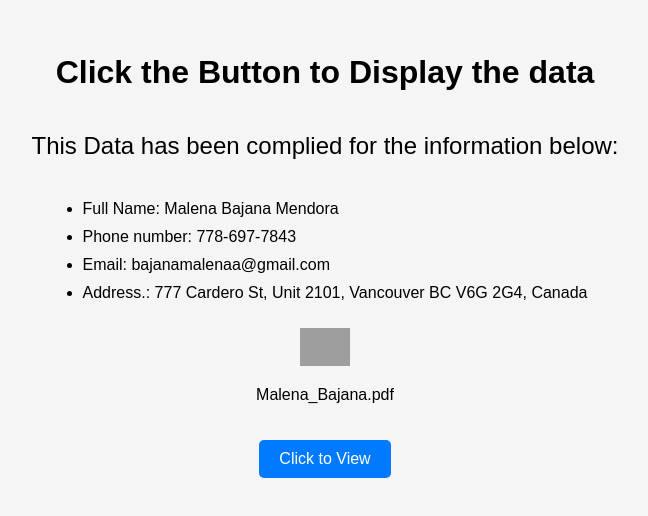
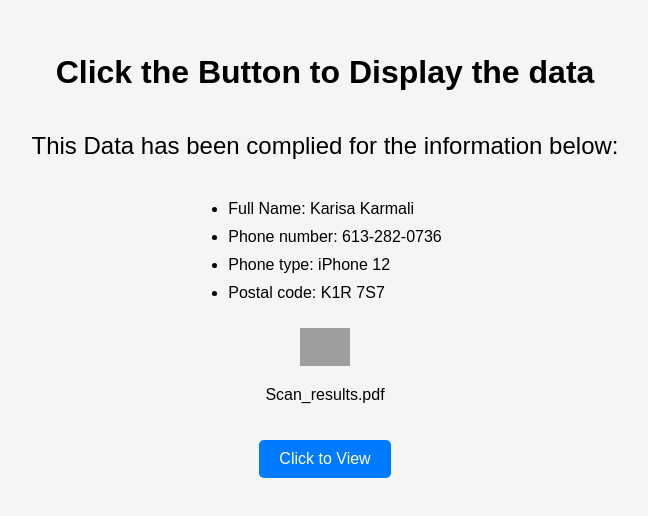
Before and after one commit to cybersam07/Sleekhacks-file, a plain HTML site: page index.html in a window 1280 px wide. Shown: the part 130-646 px from the top of the page, without its empty margins (315-963 px from the left). Drawn offline with Linux system fonts and the light colour scheme; grey boxes are pictures that could not be loaded.

Commit message:
Update index.html

```diff
--- a/index.html
+++ b/index.html
@@ -3,7 +3,7 @@
 <head>
     <meta charset="UTF-8">
     <meta name="viewport" content="width=device-width, initial-scale=1">
-    <title>Person Data File</title>
+    <title>Scan Data File</title>
     <style>
         body {
             font-family: Arial, sans-serif;
@@ -109,14 +109,14 @@
         <h1>Click the Button to Display the data</h1>
         <h2>This Data has been complied for the information below:</h2>
         <ul>
-            <li>Full Name: Malena Bajana Mendora </li>
-            <li>Phone number: 778-697-7843</li>
-            <li>Email: bajanamalenaa@gmail.com</li>
-            <li>Address.: 777 Cardero St, Unit 2101, Vancouver BC V6G 2G4, Canada</li>
+            <li>Full Name: Karisa Karmali </li>
+            <li>Phone number: 613-282-0736</li>
+            <li>Phone type: iPhone 12</li>
+            <li>Postal code: K1R 7S7</li>
         </ul>
         <div style="text-align: center; margin-bottom: 20px;">
             <img src="https://upload.wikimedia.org/wikipedia/commons/9/9a/Logo_Files.svg" alt="File Icon" style="width: 50px; height: auto;">
-            <p>Malena_Bajana.pdf</p>
+            <p>Scan_results.pdf</p>
         </div>
         <button onclick="produceError()">Click to View</button>
     </div>
```
